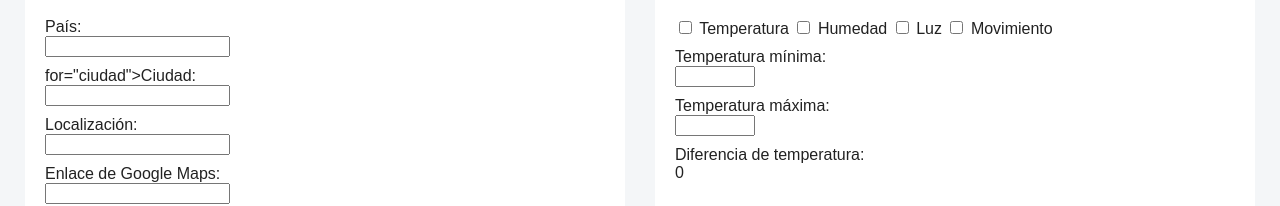
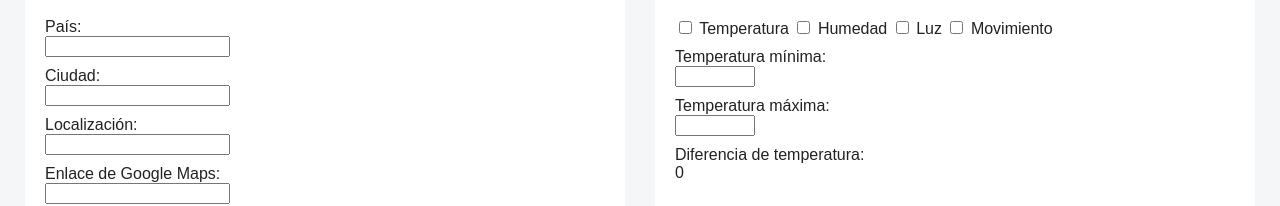
Before and after one commit to dnietos/P1_Servicios_Telematicos, a plain HTML site: page config.html in a window 1280 px wide. Shown: the part 289-495 px from the top of the page. Drawn offline with Linux system fonts and the light colour scheme.

Commit message:
Corregida etiqueta de ciudad en formulario

```diff
--- a/config.html
+++ b/config.html
@@ -41,7 +41,7 @@
                                 <option value="Reino Unido">
                             </datalist>
 
-                        <label>for="ciudad">Ciudad:</label>
+                       <label for="ciudad">Ciudad:</label>
                         <input type="text" id="ciudad" name="ciudad">
 
                      <label for="localizacion">Localización:</label>
```
